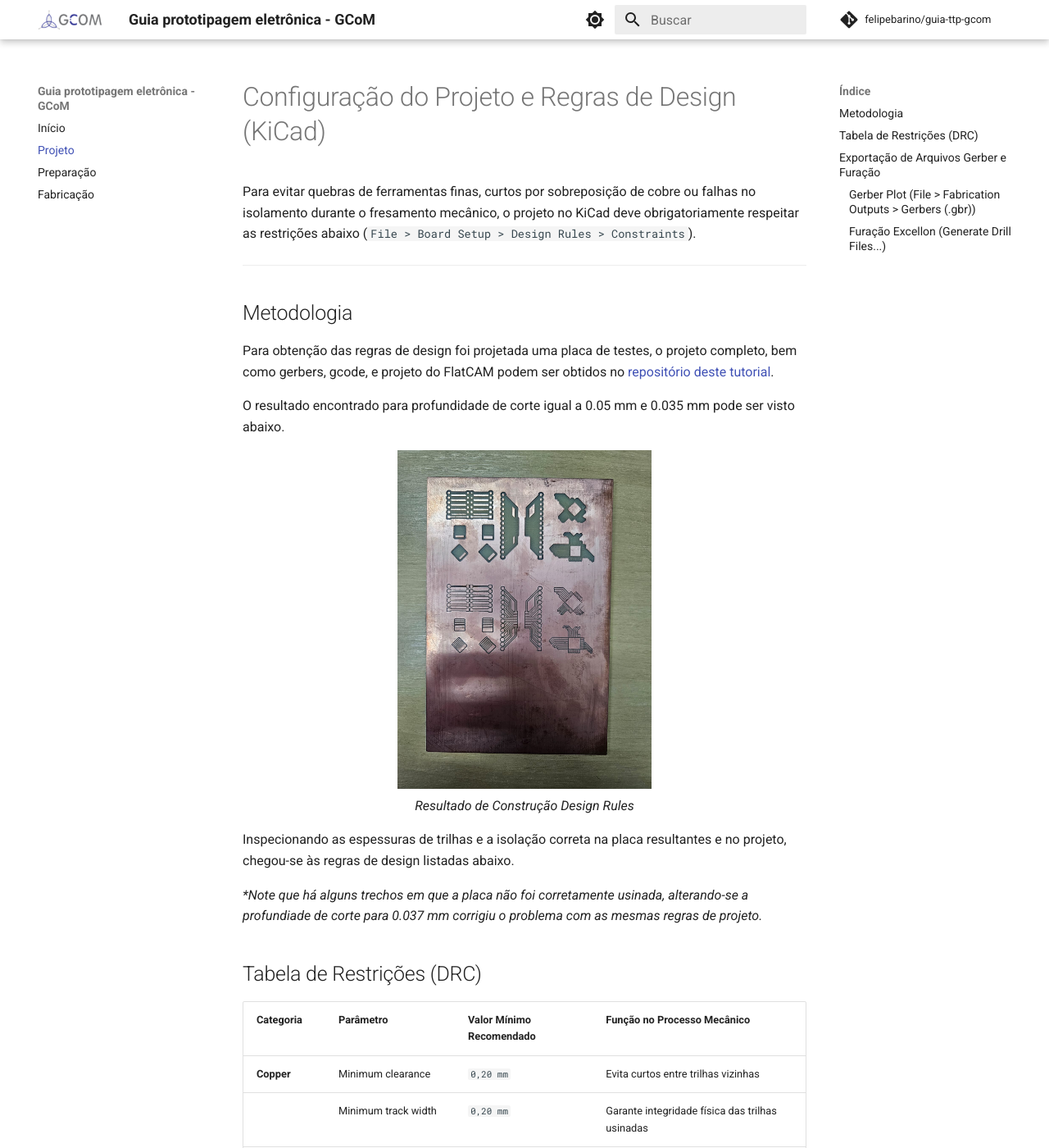
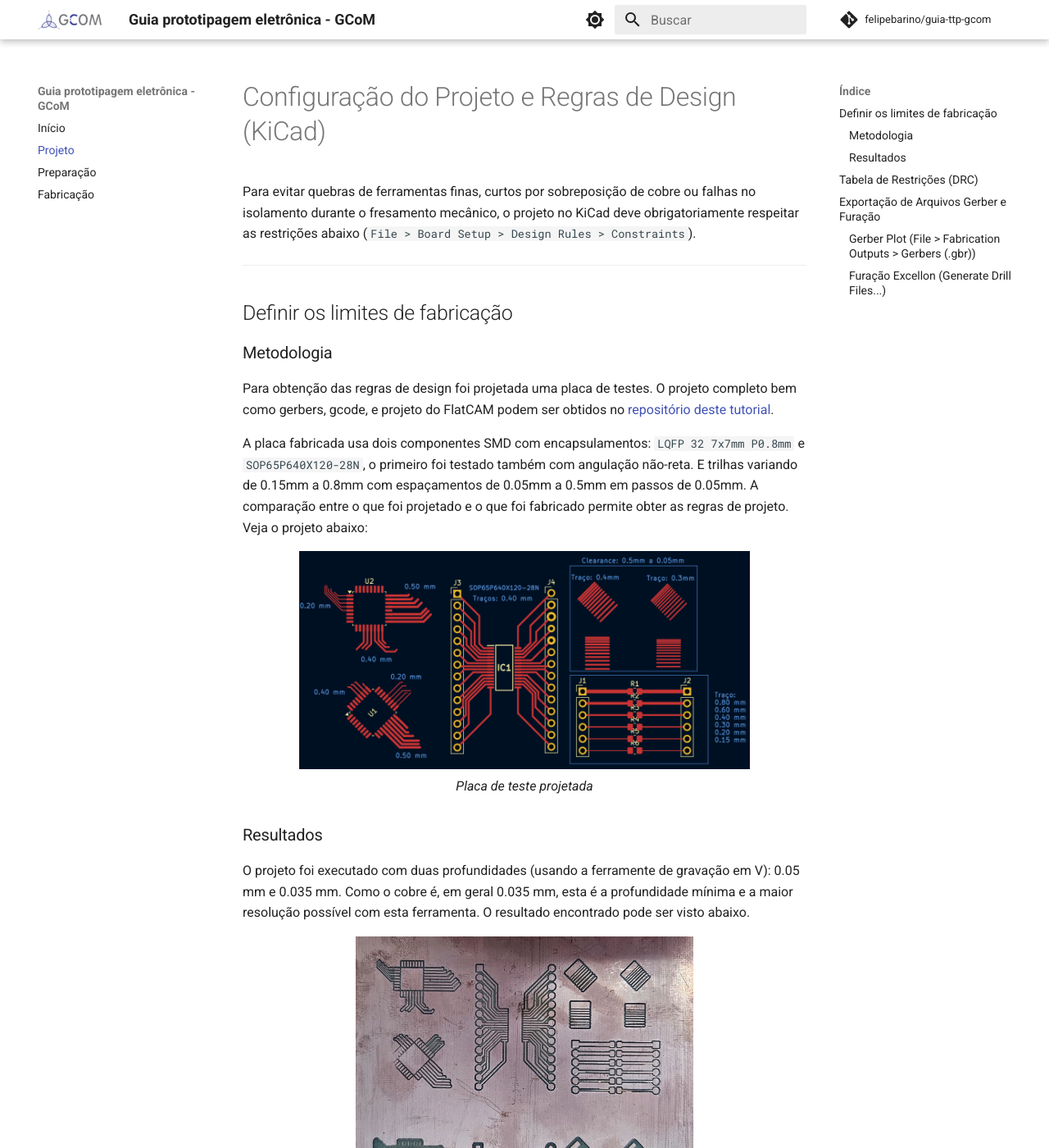
Before and after one commit to felipebarino/guia-ttp-gcom, an MkDocs documentation site: the page built from docs/design_rules.md, in a window 1280 px wide and 1400 px high. Shown: the whole window at 82% size. Built offline with MkDocs 1.6.1 and Material for MkDocs 9.7.7, drawn with Linux system fonts in a browser that asks for light colours; comment, search, counter and statistics services are not loaded.

Commit message:
update image

```diff
--- a/docs/design_rules.md
+++ b/docs/design_rules.md
@@ -4,14 +4,26 @@ Para evitar quebras de ferramentas finas, curtos por sobreposição de cobre ou
 
 ---
 
-## Metodologia
+## Definir os limites de fabricação
 
-Para obtenção das regras de design foi projetada uma placa de testes, o projeto completo, bem como gerbers, gcode, e projeto do FlatCAM podem ser obtidos no [repositório deste tutorial](https://github.com/felipebarino/guia-ttp-gcom/tree/main/assets/Constru%C3%A7%C3%A3o_DesignRules).
+### Metodologia
 
-O resultado encontrado para profundidade de corte igual a 0.05 mm e 0.035 mm pode ser visto abaixo.
+Para obtenção das regras de design foi projetada uma placa de testes. O projeto completo bem como gerbers, gcode, e projeto do FlatCAM podem ser obtidos no [repositório deste tutorial](https://github.com/felipebarino/guia-ttp-gcom/tree/main/assets/Constru%C3%A7%C3%A3o_DesignRules).
+
+A placa fabricada usa dois componentes SMD com encapsulamentos: `LQFP 32 7x7mm P0.8mm` e `SOP65P640X120-28N`, o primeiro foi testado também com angulação não-reta. E trilhas variando de 0.15mm a 0.8mm com espaçamentos de 0.05mm a 0.5mm em passos de 0.05mm. A comparação entre o que foi projetado e o que foi fabricado permite obter as regras de projeto. Veja o projeto abaixo:
 
 <p align="center">
-   <img src="../img/design_rules_results.jpeg" alt="Resultado de Construção Design Rules" width="45%">
+   <img src="../img/projeto_drc.png" alt="Placa de testes" width="80%">
+   <br>
+   <em>Placa de teste projetada</em>
+</p>
+
+### Resultados
+
+O projeto foi executado com duas profundidades (usando a ferramente de gravação em V): 0.05 mm e 0.035 mm. Como o cobre é, em geral 0.035 mm, esta é a profundidade mínima e a maior resolução possível com esta ferramenta. O resultado encontrado pode ser visto abaixo.
+
+<p align="center">
+   <img src="../img/design_rules_results.jpeg" alt="Resultado de Construção Design Rules" width="60%">
    <br>
    <em>Resultado de Construção Design Rules</em>
 </p>
```
Also changed, not shown: docs/img/design_rules_results.jpeg, docs/img/design_rules_results_details.jpeg (added), docs/img/projeto_drc.png (added), 2 other files.
